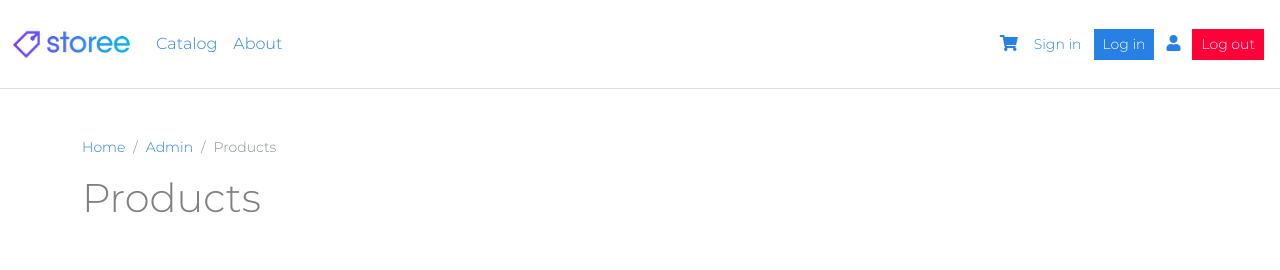
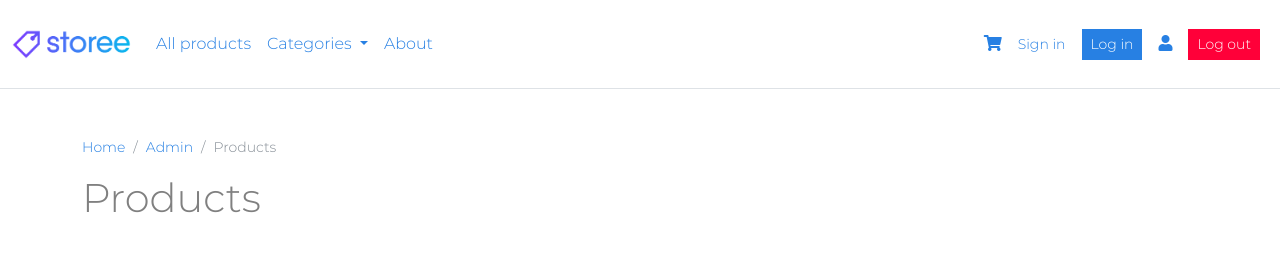
Before and after one commit to edouardproust/storee, a Symfony app: template templates/admin/products.html.twig in a window 1280 px wide. Shown: the top 270 px of the page. Run offline with Twig, Linux system fonts and the light colour scheme; the template is opened without the code that fills it, so the values that code supplies are empty; some libraries are stand-ins or nearby versions.

Commit message:
Categories en dropdown incluses dans la navbar. ET avant création de l'authentification

```diff
--- a/templates/_parts/_footer.html.twig
+++ b/templates/_parts/_footer.html.twig
@@ -1,5 +1,13 @@
 <footer class="py-3 my-4">
     <ul class="nav justify-content-center border-top border-bottom py-3 mb-3">
+    {% set links = {
+      0:{text: "Contact", path: path("contact")},
+      1:{text: "Shipping", path: path("faq",{section:"shipping"})},
+      2:{text: "FAQ", path: path("faq")},
+      3:{text: "Terms & Conditions", path: path("terms")},
+      4:{text: "Privacy policy", path: path("privacy")},
+      5:{text: "Admin", path: path("admin")}
+    } %}
     {% for link in links %}
       <li class="nav-item"><a href="{{link.path}}" class="nav-link px-2 text-muted">{{link.text}}</a></li>
     {% endfor %}
--- a/templates/_parts/_navbar.html.twig
+++ b/templates/_parts/_navbar.html.twig
@@ -1,22 +1,23 @@
 <header class="py-3 mb-4 border-bottom">
-
     <nav class="navbar navbar-expand-md">
         <div class="container-fluid">
             <a href="/" class="d-flex align-items-center mb-3 mb-md-0 me-3">
                 <img src="/img/logo/logo-color.png" height="30" alt="logo-storee-online-store">
             </a>
             <div class="me-auto">
-                {% include "_parts/_navbar_links.html.twig" with {
-                    links: leftLinks
-                } %}
+                {% include "_parts/_navbar_links.html.twig" with {links: {
+                    0:{text: "All products", path: path("catalog")},
+                    1:{dropdown: "Categories", items: categoryRepository.findAll(), basePath:"/category/", color:"primary"},
+                    2:{text: "About", path: path("about")}
+                }} %}
             </div>
-            {% include "_parts/_navbar_links.html.twig" with {
-                links: rightLinks
-            } %}
+                {% include "_parts/_navbar_links.html.twig" with {links: {
+                    0:{icon: "fas fa-shopping-cart", path: path("cart")},
+                    1:{text: "Sign in", path: path("signin"), class:"small"},
+                    2:{btn: "Log in", path: path("login"), class:"btn-sm"},
+                    3:{icon: "fas fa-user", path: path("account")},
+                    4:{btn: "Log out", path: path("logout"), class:"btn-sm", color: "danger"}
+                }} %}
         </div>
     </nav>
-
-
-
-
 </header>
--- a/templates/_parts/_navbar_links.html.twig
+++ b/templates/_parts/_navbar_links.html.twig
@@ -2,14 +2,34 @@
 {% for link in links %}
     <li class="nav-item">
         {% if link.btn is defined  %}
-            <a href="{{link.path}}" class="mx-1">
+            <a href="{{link.path}}" class="mx-2">
                 <div class="btn btn-{% if link.color is defined %}{{ link.color }}{% else %}primary{% endif %}{% if link.class is defined %} {{ link.class }}{% endif %}">{{link.btn}}</div>
             </a>
+        {% elseif link.dropdown is defined %}
+            <span class="dropdown nav-link{% if link.basePath in app.request.requestUri %} active{% endif %}">
+                <span class="dropdown-toggle" type="button" id="{{link.dropdown}}_menu" data-bs-toggle="dropdown">
+                    {{ link.dropdown }}
+                </span>
+                <ul class="dropdown-menu">
+                {% for itemLink in link.items %}
+                    {% if itemLink.path is not defined %}
+                        {% set path = link.basePath ~ itemLink.slug %}
+                    {% else %}
+                        {% set path = itemLink.path %}
+                    {% endif %}
+                    <li>
+                        <a class="dropdown-item {% if path == app.request.requestUri %} active{% endif %}" href="{{path}}">
+                            {{itemLink.name}}
+                        </a>
+                    </li>
+                {% endfor %}
+                </ul>
+            </span>
         {% else %}
             <a href="{{link.path}}" class="nav-link{% if link.class is defined %} {{ link.class }}{% endif %}{% if link.path == app.request.requestUri %} active{% endif %}">
                 {% if link.text is defined %}
                     {{link.text}}
-                {% else %}
+                {% elseif link.icon is defined %}
                     <i class="{{link.icon}}"></i>
                 {% endif %}
             </a>
--- a/templates/base.html.twig
+++ b/templates/base.html.twig
@@ -2,7 +2,7 @@
 <html>
     <head>
         <meta charset="UTF-8">
-        <title>{% block title %}{% endblock %} - Storee</title>
+        <title>{% block title %}{% endblock %} - {{ siteName }}</title>
         {# Run `composer require symfony/webpack-encore-bundle`
            and uncomment the following Encore helpers to start using Symfony UX #}
         {% block stylesheets %}
@@ -16,31 +16,10 @@
         {% endblock %}
     </head>
     <body>
-        {% include "_parts/_navbar.html.twig" with {
-            leftLinks: {
-                0:{text: "Catalog", path: path("catalog")},
-                1:{text: "About", path: path("about")},
-            },
-            rightLinks: {
-                0:{icon: "fas fa-shopping-cart", path: path("cart")},
-                1:{text: "Sign in", path: path("signin"), class:"small"},
-                2:{btn: "Log in", path: path("login"), class:"btn-sm"},
-                3:{icon: "fas fa-user", path: path("account")},
-                4:{btn: "Log out", path: path("logout"), class:"btn-sm", color: "danger"}
-            }
-        } %}
+        {% include "_parts/_navbar.html.twig" %}
         <div class="container my-5">
             {% block body %}{% endblock %}
         </div>
-        {% include "_parts/_footer.html.twig" with {
-            links: {
-                0:{text: "Contact", path: path("contact")},
-                1:{text: "Shipping", path: path("faq",{section:"shipping"})},
-                2:{text: "FAQ", path: path("faq")},
-                3:{text: "Terms & Conditions", path: path("terms")},
-                4:{text: "Privacy policy", path: path("privacy")},
-                5:{text: "Admin", path: path("admin")}
-            }
-        }%}
+        {% include "_parts/_footer.html.twig"%}
     </body>
 </html>
--- a/templates/category/show.html.twig
+++ b/templates/category/show.html.twig
@@ -8,7 +8,7 @@
            1: {name: category.name}
        }
    } %}
-    <h1>All {{category.name|title}} products</h1>
+    <h1>{{category.name|title}}</h1>
     <div class="row g-4">
         {% for product in category.products %}
             <div class="col-4">
```
Also changed, not shown: 1 other file.
